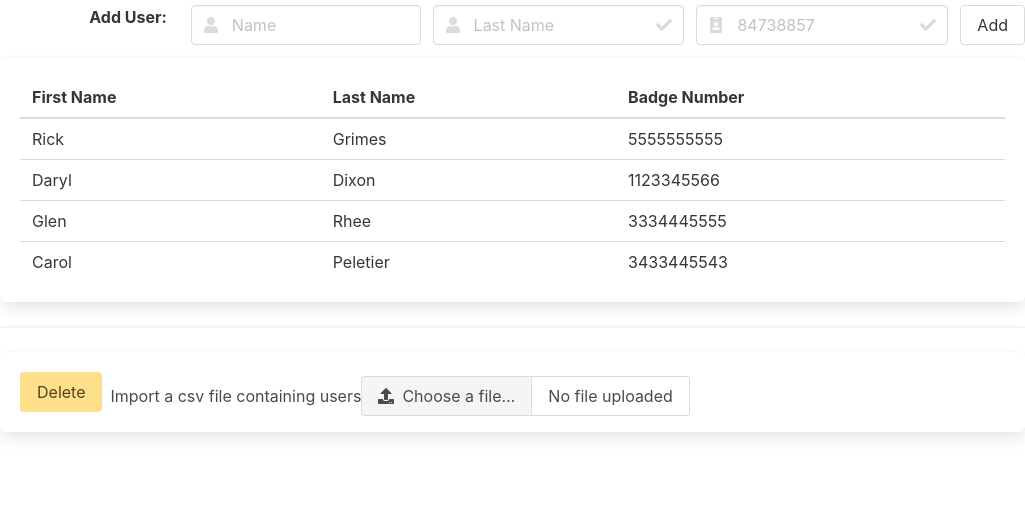
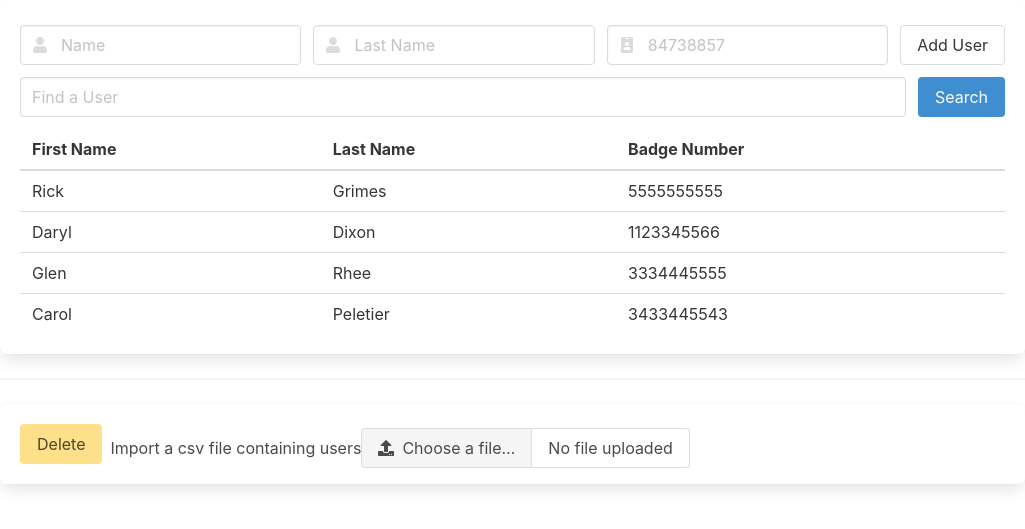
Before and after one commit to AndrewDavis1191/tinyACM, an Electron app: page src/index.html in a window 1025 px wide. Shown: the part 51-580 px from the top of the page. Drawn offline with nearby package versions, Linux system fonts and the light colour scheme; no server answers; files whose address does not match are found by name.

Commit message:
Changing some visual elements, adding search box

```diff
--- a/src/index.html
+++ b/src/index.html
@@ -72,10 +72,8 @@
     </nav>
 
     <!-- New User Input -->
-    <div class="field is-horizontal">
-      <div class="field-label is-left">
-        <label class="label">Add User:</label>
-      </div>
+    <div class ="box">
+      <div class="field is-grouped">
       <div class="field-body">
         <div class="field">
           <p class="control is-expanded has-icons-left">
@@ -86,37 +84,40 @@
           </p>
         </div>
         <div class="field">
-          <p class="control is-expanded has-icons-left has-icons-right">
+          <p class="control is-expanded has-icons-left">
             <input id= "last-name-field" class="input" type="text" placeholder="Last Name">
             <span class="icon is-small is-left">
               <i class="fas fa-user"></i>
             </span>
-            <span class="icon is-small is-right">
-              <i class="fas fa-check"></i>
-            </span>
           </p>
         </div>
         <div class="field">
-          <p class="control is-expanded has-icons-left has-icons-right">
+          <p class="control is-expanded has-icons-left">
             <input id= "badge-num-field" class="input" type="numbers" placeholder="84738857">
             <span class="icon is-small is-left">
               <i class="fas fa-id-badge"></i>
-            </span>
-            <span class="icon is-small is-right">
-              <i class="fas fa-check"></i>
             </span>
           </p>
         </div>
         <div class="buttons">
           <a id="add-user-button" class="button">
-            Add
+            Add User
             </a>
         </div>
       </div>
     </div>
 
     <!-- user table -->
-      <div class ="box">
+    <div class="field is-grouped">
+          <p class="control is-expanded">
+            <input class="input" type="text" placeholder="Find a User">
+          </p>
+          <p class="control">
+            <a class="button is-info">
+              Search
+            </a>
+          </p>
+        </div>
         <div class="table-container">
           <table id="table" class="table is-fullwidth is-hoverable">
             <thead>
```
